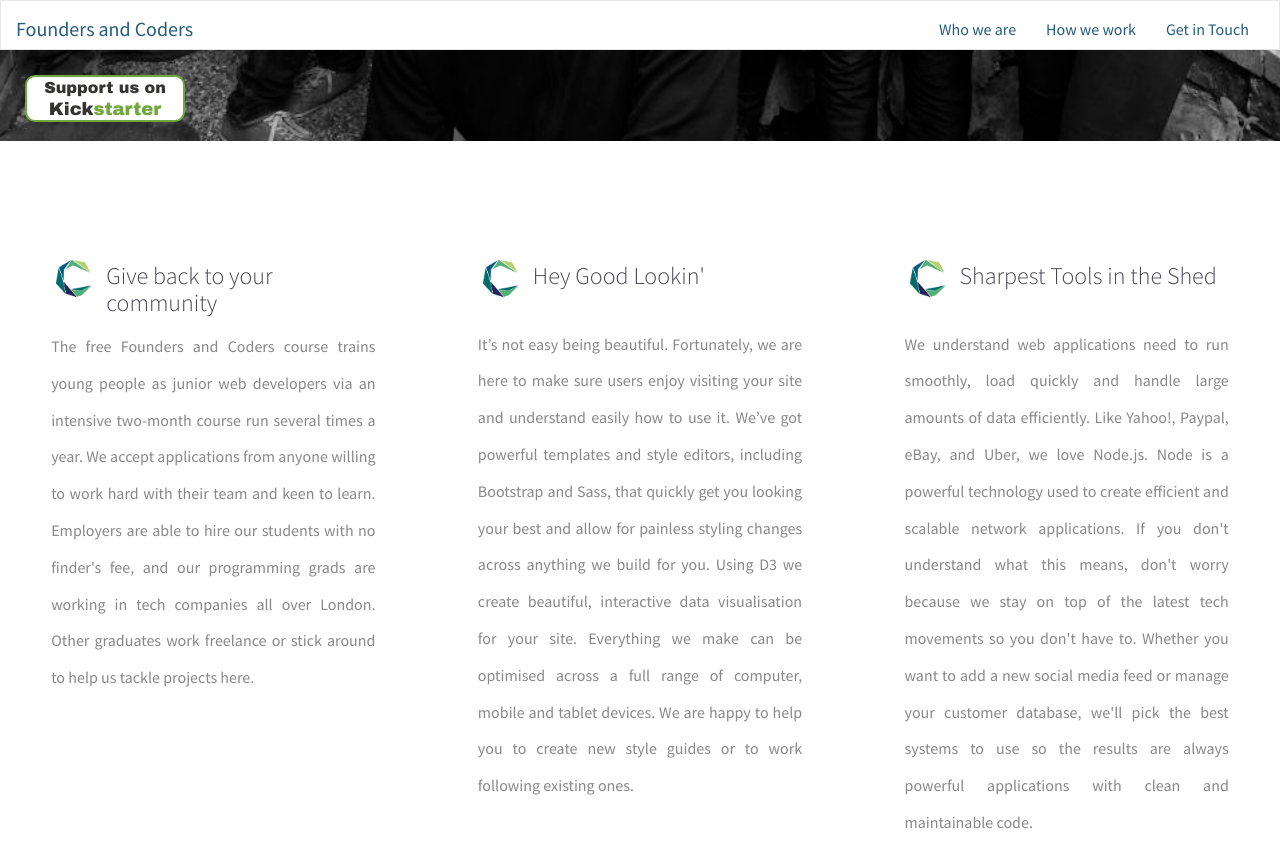
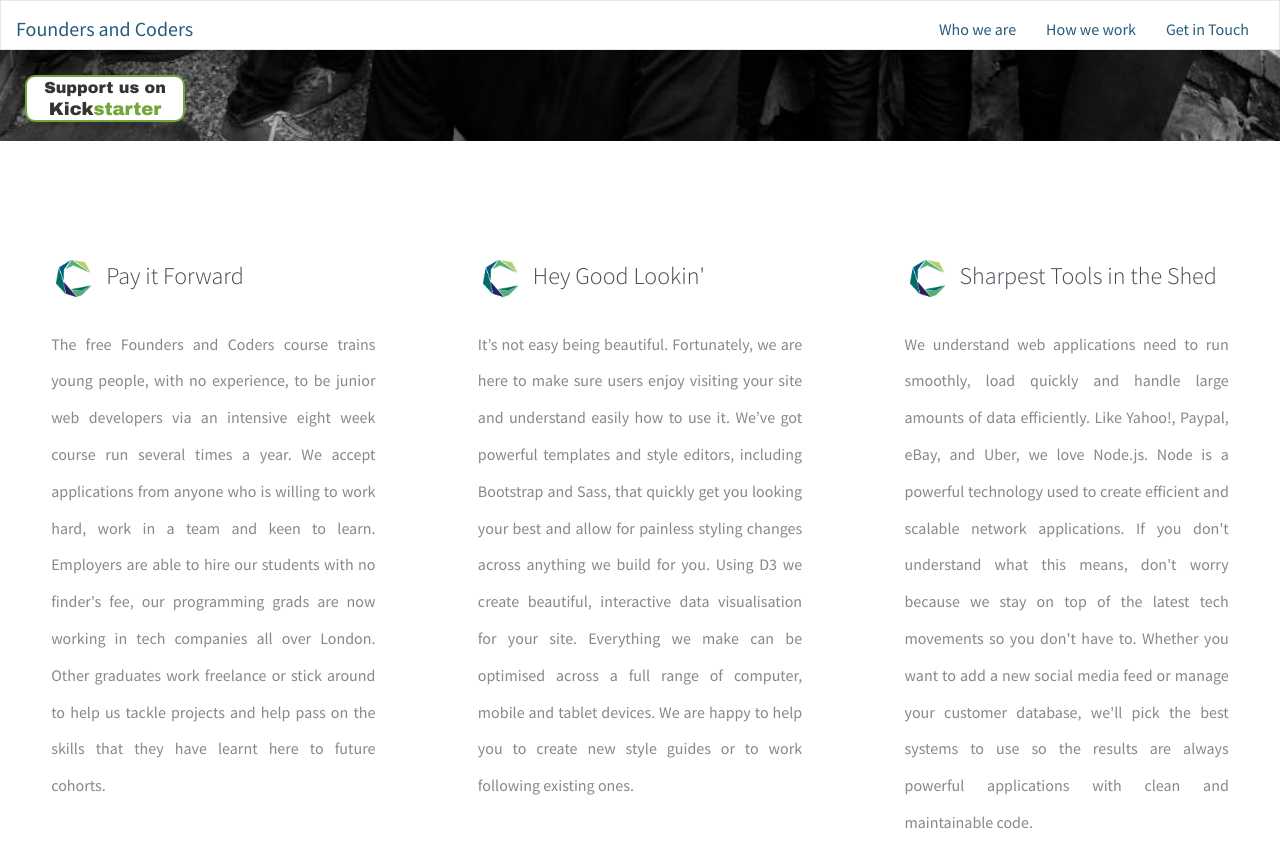
Before and after one commit to sofer/foundersandcoders, a Jekyll site: the page built from index.html, in a window 1280 px wide and 900 px high, scrolled down 2397 px. Shown: the top 868 px of the window. Built offline with Jekyll 4.4.1, drawn with Linux system fonts in a browser that asks for light colours; nearby versions of some CDN libraries.

Commit message:
edited community paragragh

```diff
--- a/index.html
+++ b/index.html
@@ -87,8 +87,8 @@ layout: default
 			<div class="top-row row">
 				<div class="col-xs-12 col-sm-6 col-sm-offset-3 col-md-4" id="topThree">
 				<img src="/img/camdenlogo.png">
-					<h4 >Give back to your community</h4>
-						<p>The free Founders and Coders course trains young people as junior web developers via an intensive two-month course run several times a year.  We accept applications from anyone willing to work hard with their team and keen to learn. Employers are able to hire our students with no finder's fee, and our programming grads are working in tech companies all over London. Other graduates work freelance or stick around to help us tackle projects here. </p>
+					<h4 class = "h4-givebBackToTheCommunity">Pay it Forward</h4>
+						<p>The free Founders and Coders course trains young people, with no experience, to be junior web developers via an intensive eight week course run several times a year.  We accept applications from anyone who is willing to work hard, work in a team and keen to learn. Employers are able to hire our students with no finder's fee, our programming grads are now working in tech companies all over London. Other graduates work freelance or stick around to help us tackle projects and help pass on the skills that they have learnt here to future cohorts. </p>
 				</div>
 				<div class="col-xs-12 col-sm-5 col-md-4" id="topTwo">
 					<img src="/img/camdenlogo.png">
```
